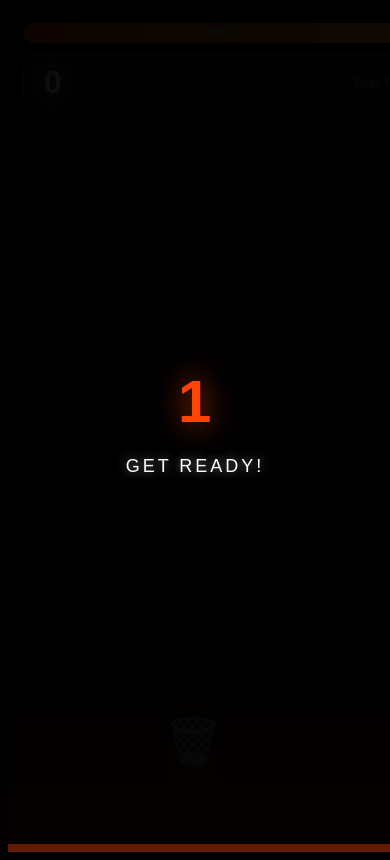
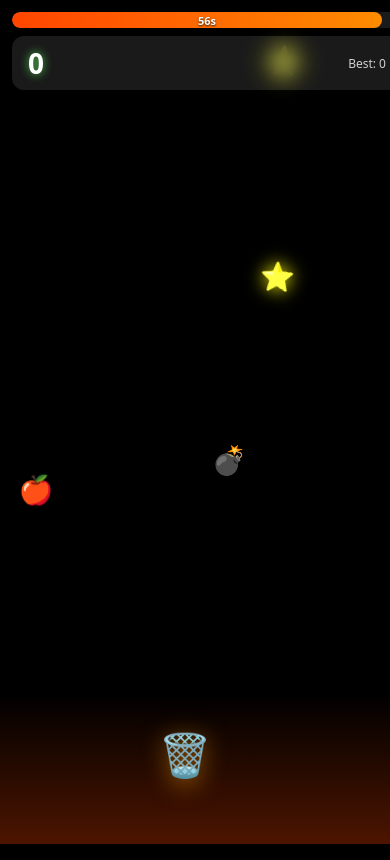
Before and after one commit to MatveyVue/Scroogy, a Vue app: page / in a window 390 px wide. Built offline with nearby package versions, Linux system fonts and the light colour scheme.

Commit message:
Update HomeView.vue

```diff
--- a/src/views/HomeView.vue
+++ b/src/views/HomeView.vue
@@ -3,7 +3,6 @@
     <!-- Обратный отсчет -->
     <div v-if="showCountdown" class="countdown">
       <div class="countdown-number">{{ countdown }}</div>
-      <div class="countdown-text">GET READY!</div>
     </div>
 
     <!-- Игровой интерфейс -->
@@ -11,13 +10,13 @@
       <!-- Прогресс-бар времени -->
       <div class="time-bar-container">
         <div class="time-bar" :style="{ width: timePercent + '%' }"></div>
-        <div class="time-text">{{ time }}s</div>
+        <span class="time-text">{{ time }}s</span>
       </div>
 
       <!-- Счет -->
       <div class="score-display">
-        <div class="score">{{ score }}</div>
-        <div class="best-score">Best: {{ bestScore }}</div>
+        <span class="score">{{ score }}</span>
+        <span class="best-score">Best: {{ bestScore }}</span>
       </div>
     </div>
 
@@ -38,12 +37,10 @@
       <div
         class="bucket"
         :style="{ left: bucketPosition + 'px' }"
-        @touchstart="handleTouchStart"
-        @touchmove="handleTouchMove"
-        @touchend="handleTouchEnd"
-        @mousedown="handleMouseDown"
-        @mousemove="handleMouseMove"
-        @mouseup="handleMouseUp"
+        @pointerdown="startDrag"
+        @pointermove="moveDrag"
+        @pointerup="stopDrag"
+        @pointercancel="stopDrag"
       >
         🗑️
       </div>
@@ -65,37 +62,24 @@
 
 <script>
 import { ref, onMounted, onUnmounted, computed } from 'vue'
-import { initializeApp } from 'firebase/app'
-import { getFirestore, doc, getDoc, setDoc, collection } from 'firebase/firestore'
 
 export default {
   name: 'DarkCatchGame',
 
   setup() {
-    // Firebase конфигурация
-    const firebaseConfig = {
-      apiKey: "AIzaSyA8rX6_Xv9PzDlIkskaOpGIxInrhHVVWwY",
-      authDomain: "hateusersbot.firebaseapp.com",
-      projectId: "hateusersbot",
-      storageBucket: "hateusersbot.firebasestorage.app",
-      messagingSenderId: "57127310738",
-      appId: "1:57127310738:web:fc736be930b64a861c5d4b"
-    }
-
-    // Состояния
+    // Игровые состояния
     const time = ref(60)
     const score = ref(0)
     const bestScore = ref(0)
     const gameOver = ref(false)
     const isPlaying = ref(false)
     const showCountdown = ref(true)
-    const countdown = ref(5)
+    const countdown = ref(3)
     const isNewRecord = ref(false)
 
     // Игровые элементы
     const bucketPosition = ref(0)
     const items = ref([])
-    const userData = ref({ id: null, username: 'Guest', firstName: 'Guest' })
     const isDragging = ref(false)
     const dragStartX = ref(0)
     const bucketStartX = ref(0)
@@ -106,7 +90,7 @@ export default {
     let itemTimer = null
     let gameLoop = null
 
-    // Конфигурация
+    // Конфигурация предметов
     const itemTypes = [
       { type: 'apple', icon: '🍎', value: 10 },
       { type: 'star', icon: '⭐', value: 20 },
@@ -117,28 +101,8 @@ export default {
     const timePercent = computed(() => (time.value / 60) * 100)
 
     // ========================
-    // ОСНОВНЫЕ МЕТОДЫ
+    // ОСНОВНЫЕ МЕТОДЫ ИГРЫ
     // ========================
-
-    // Инициализация пользователя
-    const initUser = () => {
-      if (window.Telegram?.WebApp) {
-        const tg = window.Telegram.WebApp
-        tg.ready()
-        tg.expand()
-
-        const user = tg.initDataUnsafe?.user
-        if (user) {
-          userData.value = {
-            id: user.id.toString(),
-            username: user.username || `user_${user.id}`,
-            firstName: user.first_name || 'Player'
-          }
-        }
-      } else {
-        userData.value = { id: `dev_${Date.now()}`, username: 'DevUser', firstName: 'Developer' }
-      }
-    }
 
     // Инициализация игры
     const initGame = () => {
@@ -213,7 +177,7 @@ export default {
       for (const item of items.value) {
         item.y += item.speed
 
-        // Столкновение
+        // Проверка столкновения
         if (item.y > screenHeight - 150) {
           const bucketLeft = bucketPosition.value
           const bucketRight = bucketPosition.value + 80
@@ -222,11 +186,14 @@ export default {
 
           if (itemLeft < bucketRight && itemRight > bucketLeft) {
             score.value += item.value
-            continue
+            continue // Удаляем предмет
           }
         }
 
-        if (item.y < screenHeight + 100) updatedItems.push(item)
+        // Оставляем если еще на экране
+        if (item.y < screenHeight + 100) {
+          updatedItems.push(item)
+        }
       }
 
       items.value = updatedItems
@@ -237,18 +204,17 @@ export default {
       gameOver.value = true
       isPlaying.value = false
 
+      // Очистка таймеров
       clearInterval(gameTimer)
       clearInterval(itemTimer)
       clearInterval(gameLoop)
 
+      // Проверка нового рекорда
       if (score.value > bestScore.value) {
         isNewRecord.value = true
         bestScore.value = score.value
-        saveScore()
+        saveBestScore()
       }
-
-      // Локальное сохранение
-      localStorage.setItem('catch_game_best_score', bestScore.value.toString())
     }
 
     // Перезапуск
@@ -257,12 +223,12 @@ export default {
       gameOver.value = false
       items.value = []
       isNewRecord.value = false
-      countdown.value = 5
+      countdown.value = 3
       showCountdown.value = true
       startCountdown()
     }
 
-    // Очистка таймеров
+    // Очистка всех таймеров
     const clearAllTimers = () => {
       if (countdownTimer) clearInterval(countdownTimer)
       if (gameTimer) clearInterval(gameTimer)
@@ -271,18 +237,21 @@ export default {
     }
 
     // ========================
-    // УПРАВЛЕНИЕ
+    // УПРАВЛЕНИЕ (используем Pointer Events)
     // ========================
 
-    const handleMouseDown = (e) => {
+    const startDrag = (e) => {
       if (!isPlaying.value) return
       e.preventDefault()
       isDragging.value = true
       dragStartX.value = e.clientX
       bucketStartX.value = bucketPosition.value
+
+      // Устанавливаем захват указателя
+      e.currentTarget.setPointerCapture(e.pointerId)
     }
 
-    const handleMouseMove = (e) => {
+    const moveDrag = (e) => {
       if (!isPlaying.value || !isDragging.value) return
       e.preventDefault()
 
@@ -296,108 +265,33 @@ export default {
       bucketPosition.value = newPos
     }
 
-    const handleMouseUp = () => isDragging.value = false
-
-    const handleTouchStart = (e) => {
-      if (!isPlaying.value) return
-      e.preventDefault()
-      isDragging.value = true
-      dragStartX.value = e.touches[0].clientX
-      bucketStartX.value = bucketPosition.value
+    const stopDrag = () => {
+      isDragging.value = false
     }
 
-    const handleTouchMove = (e) => {
-      if (!isPlaying.value || !isDragging.value) return
-      e.preventDefault()
-
-      const dragX = e.touches[0].clientX
-      const deltaX = dragX - dragStartX.value
-      const width = window.innerWidth
-
-      let newPos = bucketStartX.value + deltaX
-      newPos = Math.max(0, Math.min(width - 80, newPos))
-
-      bucketPosition.value = newPos
-    }
-
-    const handleTouchEnd = () => isDragging.value = false
-
     // ========================
-    // FIREBASE (УПРОЩЕННАЯ ВЕРСИЯ)
+    // СОХРАНЕНИЕ ДАННЫХ
     // ========================
 
     // Загрузка лучшего счета
     const loadBestScore = () => {
       try {
         const saved = localStorage.getItem('catch_game_best_score')
-        if (saved) bestScore.value = parseInt(saved) || 0
-
-        // Firebase попробуем, но не будем на него полагаться
-        if (userData.value.id) {
-          setTimeout(() => tryLoadFromFirebase(), 100)
+        if (saved) {
+          bestScore.value = parseInt(saved) || 0
         }
       } catch (error) {
-        console.log('Loading from localStorage only')
+        console.log('Не удалось загрузить счет из localStorage')
       }
     }
 
-    // Попытка загрузки из Firebase
-    const tryLoadFromFirebase = async () => {
+    // Сохранение лучшего счета
+    const saveBestScore = () => {
       try {
-        const app = initializeApp(firebaseConfig)
-        const db = getFirestore(app)
-
-        const docRef = doc(db, 'scores', userData.value.id)
-        const docSnap = await getDoc(docRef)
-
-        if (docSnap.exists()) {
-          const data = docSnap.data()
-          if (data.score > bestScore.value) {
-            bestScore.value = data.score
-          }
-        }
+        localStorage.setItem('catch_game_best_score', bestScore.value.toString())
+        console.log('Счет сохранен локально:', bestScore.value)
       } catch (error) {
-        // Игнорируем ошибки Firebase
-      }
-    }
-
-    // Сохранение счета
-    const saveScore = () => {
-      // Всегда сохраняем локально
-      localStorage.setItem('catch_game_best_score', bestScore.value.toString())
-
-      // Пробуем сохранить в Firebase в фоне
-      if (userData.value.id) {
-        setTimeout(() => trySaveToFirebase(), 100)
-      }
-    }
-
-    // Попытка сохранения в Firebase
-    const trySaveToFirebase = async () => {
-      try {
-        const app = initializeApp(firebaseConfig)
-        const db = getFirestore(app)
-
-        const scoreData = {
-          score: bestScore.value,
-          username: userData.value.username,
-          firstName: userData.value.firstName,
-          timestamp: Date.now(),
-          date: new Date().toISOString()
-        }
-
-        // Сохраняем для пользователя
-        const userDocRef = doc(db, 'scores', userData.value.id)
-        await setDoc(userDocRef, scoreData, { merge: true })
-
-        // Добавляем в лидерборд
-        const leaderboardRef = doc(collection(db, 'leaderboard'))
-        await setDoc(leaderboardRef, {
-          ...scoreData,
-          userId: userData.value.id
-        })
-      } catch (error) {
-        // Игнорируем ошибки Firebase
+        console.log('Не удалось сохранить счет в localStorage')
       }
     }
 
@@ -406,13 +300,13 @@ export default {
     // ========================
 
     onMounted(() => {
-      initUser()
       initGame()
       window.addEventListener('resize', initGame)
 
+      // Запуск обратного отсчета
       setTimeout(() => {
         startCountdown()
-      }, 1000)
+      }, 500)
     })
 
     onUnmounted(() => {
@@ -424,12 +318,11 @@ export default {
       // Реактивные данные
       time, score, bestScore, gameOver, isPlaying,
       showCountdown, countdown, isNewRecord, timePercent,
-      bucketPosition, items, userData,
+      bucketPosition, items,
 
       // Методы
       restartGame,
-      handleMouseDown, handleMouseMove, handleMouseUp,
-      handleTouchStart, handleTouchMove, handleTouchEnd
+      startDrag, moveDrag, stopDrag
     }
   }
 }
@@ -437,13 +330,15 @@ export default {
 
 <style scoped>
 .game-container {
-  width: 100vw;
-  height: 100vh;
+  width: 100%;
+  height: 100%;
   background: #000;
-  position: relative;
+  position: fixed;
+  top: 0;
+  left: 0;
   overflow: hidden;
-  font-family: 'Arial', sans-serif;
-  -webkit-tap-highlight-color: transparent;
+  font-family: system-ui, -apple-system, sans-serif;
+  user-select: none;
   touch-action: none;
 }
 
@@ -454,29 +349,19 @@ export default {
   left: 0;
   width: 100%;
   height: 100%;
-  background: rgba(0, 0, 0, 0.95);
+  background: rgba(0, 0, 0, 0.9);
   display: flex;
-  flex-direction: column;
+  align-items: center;
   justify-content: center;
-  align-items: center;
   z-index: 1000;
-  animation: fadeIn 0.3s ease-out;
 }
 
 .countdown-number {
-  font-size: 120px;
+  font-size: 100px;
   font-weight: bold;
   color: #ff4500;
   text-shadow: 0 0 30px rgba(255, 69, 0, 0.8);
   animation: pulse 1s infinite;
-  margin-bottom: 20px;
-}
-
-.countdown-text {
-  font-size: 32px;
-  color: #fff;
-  text-shadow: 0 0 10px rgba(255, 255, 255, 0.5);
-  letter-spacing: 3px;
 }
 
 /* Игровой интерфейс */
@@ -485,19 +370,20 @@ export default {
   top: 0;
   left: 0;
   width: 100%;
-  padding: 15px;
+  padding: 12px;
   display: flex;
   flex-direction: column;
-  gap: 10px;
-  z-index: 10;
+  gap: 8px;
+  z-index: 100;
+  background: rgba(0, 0, 0, 0.3);
 }
 
 /* Прогресс-бар времени */
 .time-bar-container {
   width: 100%;
-  height: 20px;
+  height: 16px;
   background: rgba(255, 255, 255, 0.1);
-  border-radius: 10px;
+  border-radius: 8px;
   overflow: hidden;
   position: relative;
 }
@@ -505,24 +391,8 @@ export default {
 .time-bar {
   height: 100%;
   background: linear-gradient(90deg, #ff4500, #ff8c00);
-  border-radius: 10px;
+  border-radius: 8px;
   transition: width 1s linear;
-  position: relative;
-}
-
-.time-bar::after {
-  content: '';
-  position: absolute;
-  top: 0;
-  left: 0;
-  right: 0;
-  bottom: 0;
-  background: linear-gradient(90deg,
-    rgba(255,255,255,0.2) 0%,
-    rgba(255,255,255,0) 50%,
-    rgba(255,255,255,0.2) 100%);
-  background-size: 200% 100%;
-  animation: shimmer 2s infinite;
 }
 
 .time-text {
@@ -536,8 +406,8 @@ export default {
   justify-content: center;
   color: white;
   font-weight: bold;
-  font-size: 12px;
-  text-shadow: 0 1px 2px rgba(0,0,0,0.5);
+  font-size: 11px;
+  text-shadow: 0 1px 2px rgba(0,0,0,0.8);
 }
 
 /* Отображение счета */
@@ -547,21 +417,20 @@ export default {
   align-items: center;
   background: rgba(255, 255, 255, 0.1);
   backdrop-filter: blur(10px);
-  border-radius: 15px;
-  padding: 10px 20px;
-  border: 1px solid rgba(255, 255, 255, 0.2);
+  border-radius: 12px;
+  padding: 8px 16px;
 }
 
 .score {
-  font-size: 36px;
+  font-size: 32px;
   font-weight: bold;
   color: #fff;
-  text-shadow: 0 0 15px rgba(100, 255, 100, 0.8);
+  text-shadow: 0 0 10px rgba(100, 255, 100, 0.8);
 }
 
 .best-score {
   font-size: 14px;
-  color: rgba(255, 255, 255, 0.7);
+  color: rgba(255, 255, 255, 0.8);
 }
 
 /* Игровое поле */
@@ -575,19 +444,19 @@ export default {
 /* Предметы */
 .item {
   position: absolute;
-  width: 60px;
-  height: 60px;
-  font-size: 40px;
+  width: 50px;
+  height: 50px;
+  font-size: 36px;
   text-align: center;
-  line-height: 60px;
+  line-height: 50px;
   pointer-events: none;
-  z-index: 2;
-  user-select: none;
+  z-index: 10;
   will-change: transform;
+  transition: transform 0.1s;
 }
 
 .item.apple {
-  animation: float 2s ease-in-out infinite;
+  animation: float 3s ease-in-out infinite;
 }
 
 .item.star {
@@ -601,23 +470,22 @@ export default {
 /* Ведро */
 .bucket {
   position: absolute;
-  bottom: 100px;
-  width: 80px;
-  height: 80px;
-  font-size: 60px;
+  bottom: 80px;
+  width: 70px;
+  height: 70px;
+  font-size: 50px;
   text-align: center;
-  line-height: 80px;
+  line-height: 70px;
+  z-index: 20;
+  cursor: pointer;
+  filter: drop-shadow(0 4px 12px rgba(255, 165, 0, 0.6));
+  transition: transform 0.1s;
   user-select: none;
-  z-index: 5;
-  cursor: pointer;
-  filter: drop-shadow(0 5px 15px rgba(255, 165, 0, 0.5));
-  transition: filter 0.2s;
-  opacity: 0.8;
+  -webkit-user-drag: none;
 }
 
 .bucket:active {
-  filter: drop-shadow(0 5px 25px rgba(255, 165, 0, 0.8));
-  opacity: 1;
+  transform: scale(0.95);
 }
 
 /* Градиент */
@@ -626,10 +494,10 @@ export default {
   bottom: 0;
   left: 0;
   width: 100%;
-  height: 200px;
+  height: 150px;
   background: linear-gradient(to top,
-    rgba(255, 69, 0, 0.4) 0%,
-    rgba(255, 69, 0, 0.2) 50%,
+    rgba(255, 69, 0, 0.3) 0%,
+    rgba(255, 69, 0, 0.15) 50%,
     transparent 100%);
   pointer-events: none;
   z-index: 1;
@@ -645,60 +513,60 @@ export default {
   background: rgba(0, 0, 0, 0.95);
   display: flex;
   flex-direction: column;
+  align-items: center;
   justify-content: center;
-  align-items: center;
-  z-index: 100;
-  animation: fadeIn 0.3s ease-out;
+  z-index: 1000;
+  padding: 20px;
+  text-align: center;
 }
 
 .game-over h2 {
   color: #fff;
-  font-size: 48px;
-  margin-bottom: 20px;
-  text-shadow: 0 0 20px #ff4500;
+  font-size: 42px;
+  margin-bottom: 24px;
+  text-shadow: 0 0 15px #ff4500;
 }
 
 .final-score {
   color: #fff;
-  font-size: 32px;
-  margin: 10px 0;
+  font-size: 28px;
+  margin: 8px 0;
   font-weight: bold;
 }
 
 .final-best {
   color: #ffd700;
-  font-size: 24px;
-  margin: 5px 0;
+  font-size: 22px;
+  margin: 8px 0;
 }
 
 .new-record {
   color: #4dff88;
-  font-size: 28px;
+  font-size: 24px;
   font-weight: bold;
-  margin: 15px 0;
-  text-shadow: 0 0 10px rgba(77, 255, 136, 0.8);
-  animation: glowText 1s infinite alternate;
+  margin: 16px 0;
+  text-shadow: 0 0 8px rgba(77, 255, 136, 0.8);
+  animation: glowText 1.5s infinite alternate;
 }
 
 .game-over button {
-  margin-top: 30px;
-  padding: 15px 40px;
-  font-size: 20px;
+  margin-top: 24px;
+  padding: 14px 36px;
+  font-size: 18px;
   background: linear-gradient(to right, #ff4500, #ff8c00);
   color: #fff;
   border: none;
-  border-radius: 25px;
+  border-radius: 20px;
   cursor: pointer;
-  transition: all 0.3s;
+  transition: all 0.2s;
   font-weight: bold;
   letter-spacing: 1px;
-  box-shadow: 0 5px 15px rgba(255, 69, 0, 0.4);
+  box-shadow: 0 4px 12px rgba(255, 69, 0, 0.4);
 }
 
 .game-over button:hover {
   background: linear-gradient(to right, #ff5500, #ff9c00);
   transform: scale(1.05);
-  box-shadow: 0 8px 20px rgba(255, 69, 0, 0.6);
 }
 
 .game-over button:active {
@@ -708,12 +576,12 @@ export default {
 /* Анимации */
 @keyframes pulse {
   0%, 100% { transform: scale(1); opacity: 1; }
-  50% { transform: scale(1.2); opacity: 0.8; }
+  50% { transform: scale(1.1); opacity: 0.9; }
 }
 
 @keyframes float {
-  0%, 100% { transform: translateY(0px); }
-  50% { transform: translateY(-10px); }
+  0%, 100% { transform: translateY(0px) rotate(0deg); }
+  50% { transform: translateY(-8px) rotate(5deg); }
 }
 
 @keyframes spin {
@@ -722,50 +590,60 @@ export default {
 }
 
 @keyframes glow {
-  from { filter: drop-shadow(0 0 5px gold) brightness(1.2); }
-  to { filter: drop-shadow(0 0 20px gold) brightness(1.5); }
+  from { filter: drop-shadow(0 0 4px gold) brightness(1.1); }
+  to { filter: drop-shadow(0 0 12px gold) brightness(1.4); }
 }
 
 @keyframes shake {
   0%, 100% { transform: translateX(0px); }
-  25% { transform: translateX(-5px); }
-  75% { transform: translateX(5px); }
+  25% { transform: translateX(-3px); }
+  75% { transform: translateX(3px); }
 }
 
 @keyframes glowText {
-  from { text-shadow: 0 0 10px rgba(77, 255, 136, 0.8); }
-  to { text-shadow: 0 0 20px rgba(77, 255, 136, 1); }
-}
-
-@keyframes shimmer {
-  0% { background-position: -200% 0; }
-  100% { background-position: 200% 0; }
-}
-
-@keyframes fadeIn {
-  from { opacity: 0; }
-  to { opacity: 1; }
+  from { text-shadow: 0 0 8px rgba(77, 255, 136, 0.6); }
+  to { text-shadow: 0 0 16px rgba(77, 255, 136, 1); }
 }
 
 /* Адаптивность */
 @media (max-width: 768px) {
-  .countdown-number { font-size: 80px; }
-  .countdown-text { font-size: 24px; }
-  .score { font-size: 32px; }
+  .countdown-number { font-size: 70px; }
+  .score { font-size: 28px; }
   .best-score { font-size: 12px; }
-  .bucket { width: 70px; height: 70px; font-size: 50px; line-height: 70px; bottom: 90px; }
-  .item { width: 50px; height: 50px; font-size: 35px; line-height: 50px; }
+  .bucket {
+    width: 65px;
+    height: 65px;
+    font-size: 46px;
+    line-height: 65px;
+    bottom: 70px;
+  }
+  .item {
+    width: 45px;
+    height: 45px;
+    font-size: 32px;
+    line-height: 45px;
+  }
   .game-over h2 { font-size: 36px; }
-  .final-score { font-size: 28px; }
+  .final-score { font-size: 24px; }
   .final-best { font-size: 20px; }
-  .new-record { font-size: 22px; }
-  .game-over button { padding: 12px 30px; font-size: 18px; }
+  .new-record { font-size: 20px; }
+  .game-over button { padding: 12px 28px; font-size: 16px; }
 }
 
 @media (max-width: 480px) {
-  .countdown-number { font-size: 60px; }
-  .countdown-text { font-size: 18px; }
-  .bucket { width: 60px; height: 60px; font-size: 45px; line-height: 60px; bottom: 80px; }
-  .item { width: 45px; height: 45px; font-size: 30px; line-height: 45px; }
+  .countdown-number { font-size: 50px; }
+  .bucket {
+    width: 60px;
+    height: 60px;
+    font-size: 42px;
+    line-height: 60px;
+    bottom: 60px;
+  }
+  .item {
+    width: 40px;
+    height: 40px;
+    font-size: 28px;
+    line-height: 40px;
+  }
 }
 </style>
```
